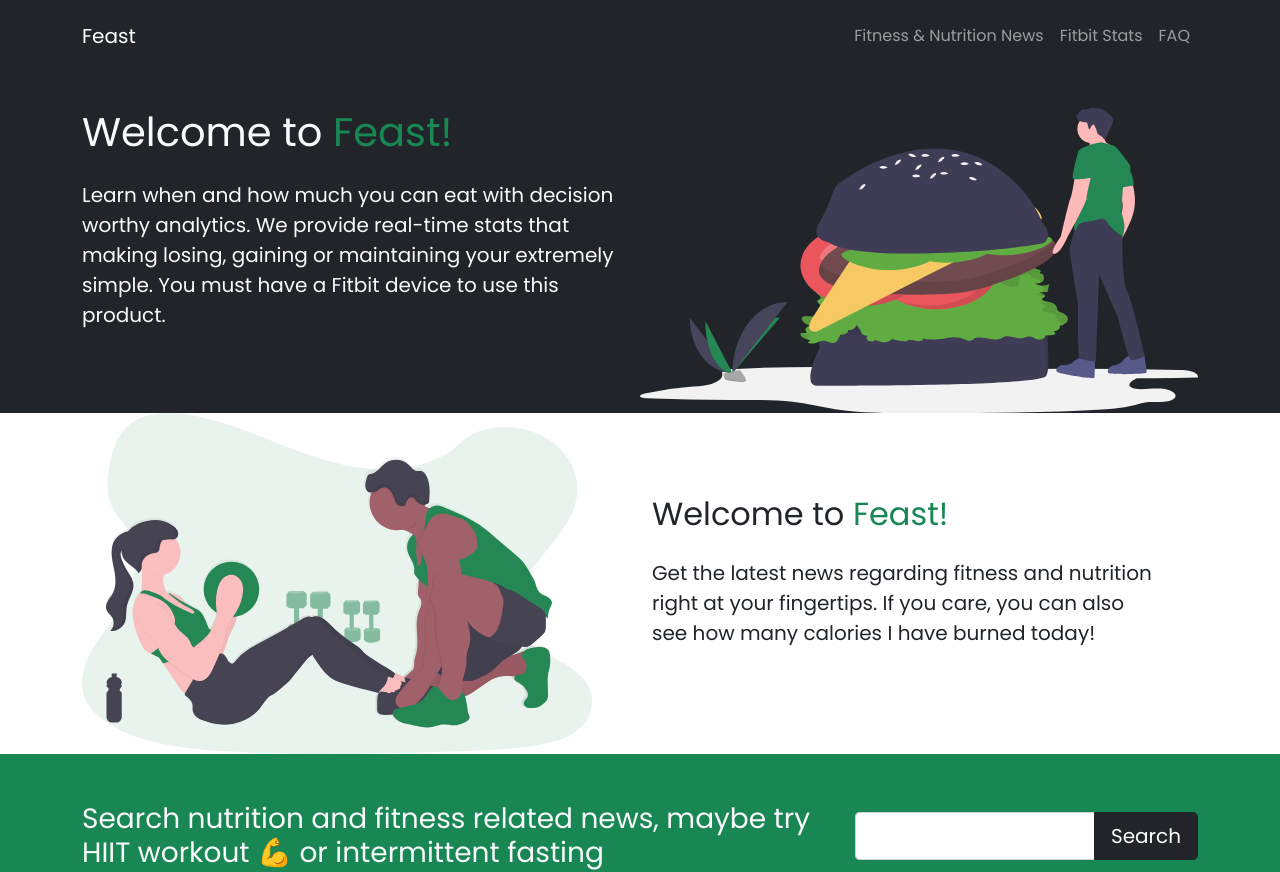
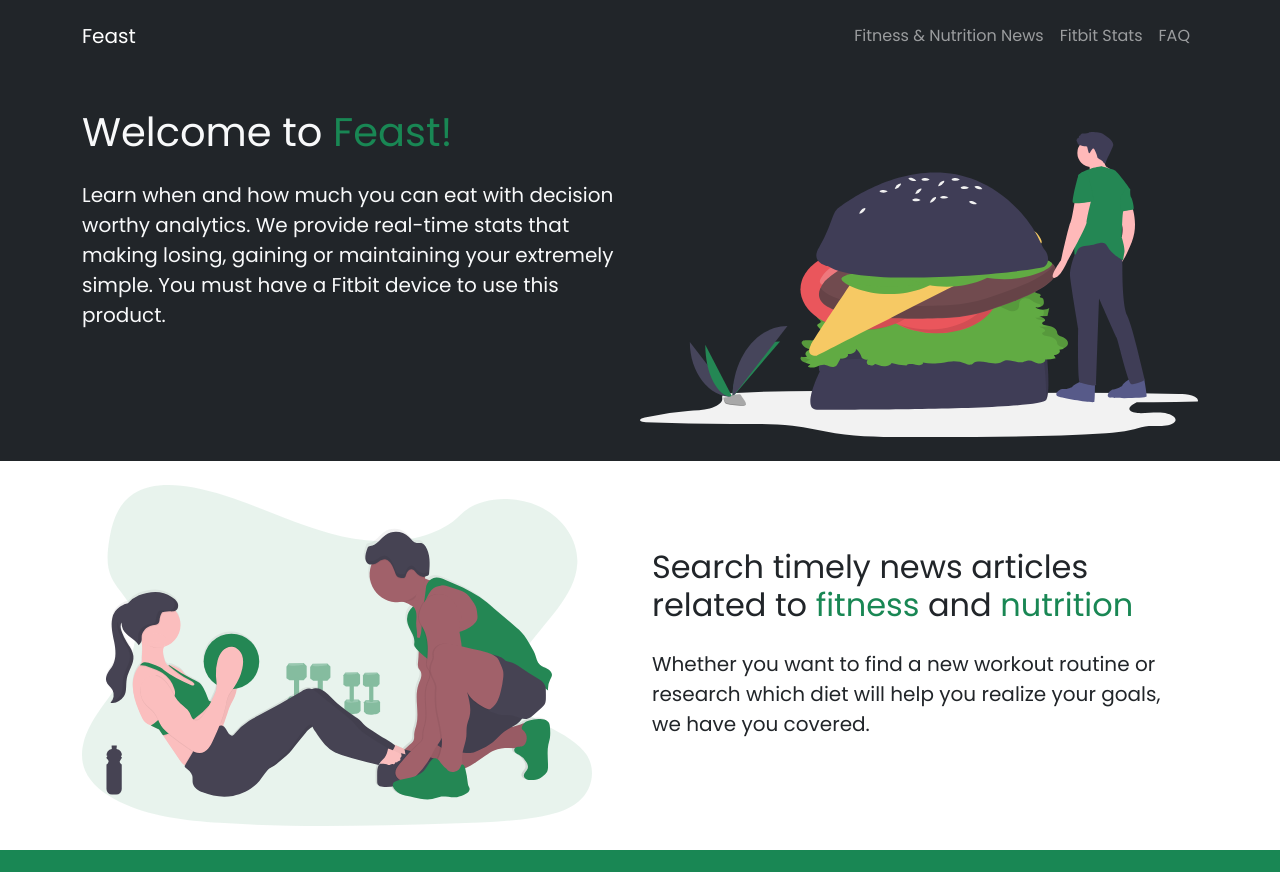
Before and after one commit to robbieevans1/feast, a plain HTML site: page index.html in a window 1280 px wide. Shown: the top 872 px of the page. Drawn offline with nearby package versions, Linux system fonts and the light colour scheme.

Commit message:
image not uploaded

```diff
--- a/index.html
+++ b/index.html
@@ -72,7 +72,7 @@
 					</div>
 					<img
 						src="../img/undraw_hamburger_-8-ge6.svg"
-						class="img-fluid w-50 d-none d-sm-block"
+						class="img-fluid w-50 d-none d-sm-block py-4"
 						alt="people working out"
 						srcset=""
 					/>
@@ -86,16 +86,14 @@
 					<div class="col-md">
 						<img
 							src="./img/undraw_personal_trainer_ote3.svg"
-							class="img-fluid"
+							class="img-fluid py-4"
 							alt=""
 						/>
 					</div>
 					<div class="col-md p-5">
-						<h2>Welcome to <span class="text-success">Feast!</span></h2>
+						<h2>Search timely news articles related to <span class="text-success">fitness</span> and <span class="text-success">nutrition</span></span></h2>
 						<p class="lead my-4">
-							Get the latest news regarding fitness and nutrition right at your
-							fingertips. If you care, you can also see how many calories I have
-							burned today!
+							Whether you want to find a new workout routine or research which diet will help you realize your goals, we have you covered.
 						</p>
 						<p></p>
 					</div>
@@ -271,6 +269,18 @@
 		</section>
 		<!-- end frequently asked questions -->
 
+     <!-- footer -->
+     <footer class="p-5 bg-dark text-white text-center position-relative">
+      <div class="container">
+        <p class="lead">Copyright &copy; Feast Inc.</p>
+
+        <a href="#" class="position-absolute bottom-0 end-0 p-5">
+          <i class="bi bi-arrow-up-circle h1"></i>
+        </a>
+      </div>
+    </footer>
+    <!-- end footer -->
+
 		<script
 			src="https://cdn.jsdelivr.net/npm/bootstrap@5.1.3/dist/js/bootstrap.bundle.min.js"
 			integrity="sha384-ka7Sk0Gln4gmtz2MlQnikT1wXgYsOg+OMhuP+IlRH9sENBO0LRn5q+8nbTov4+1p"
```
